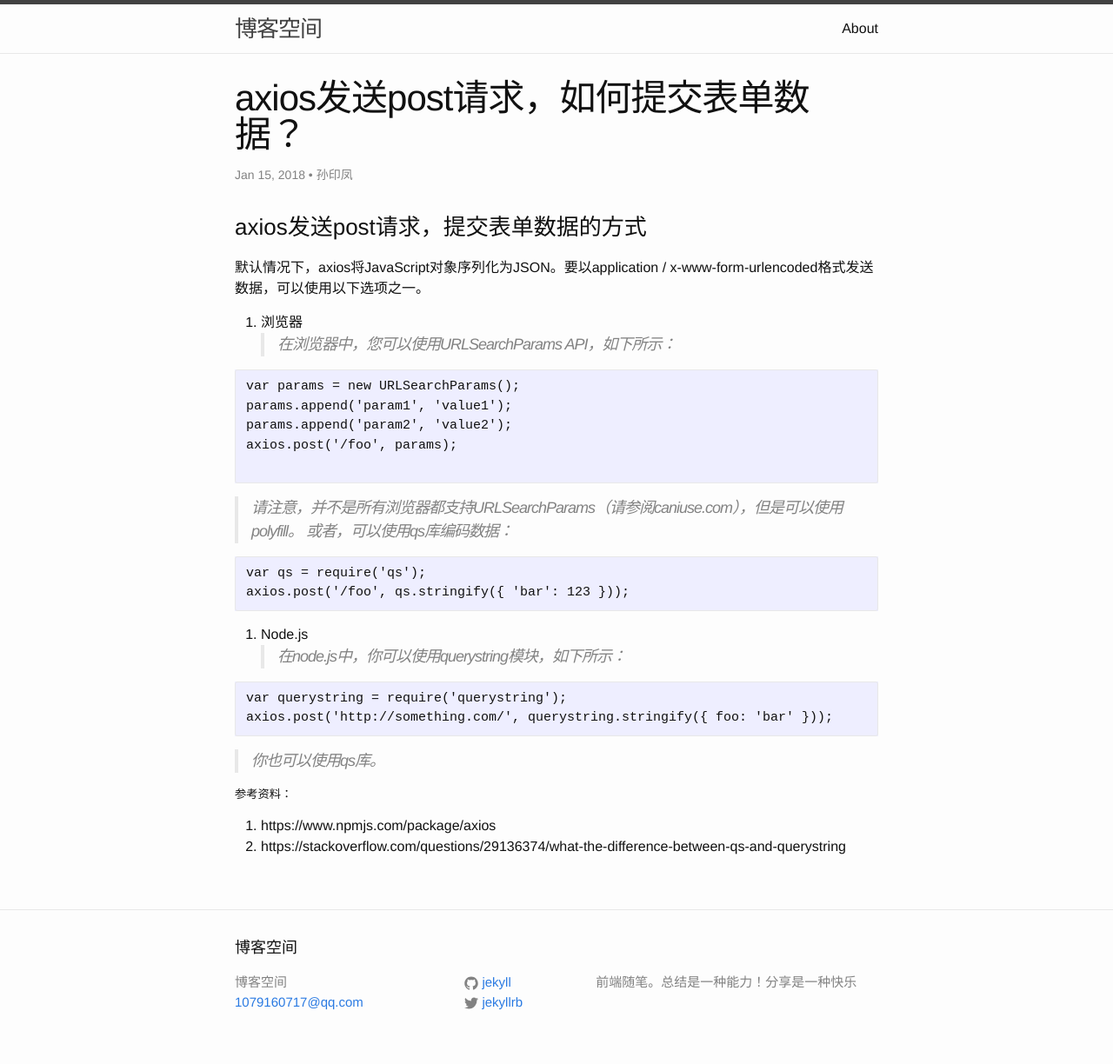
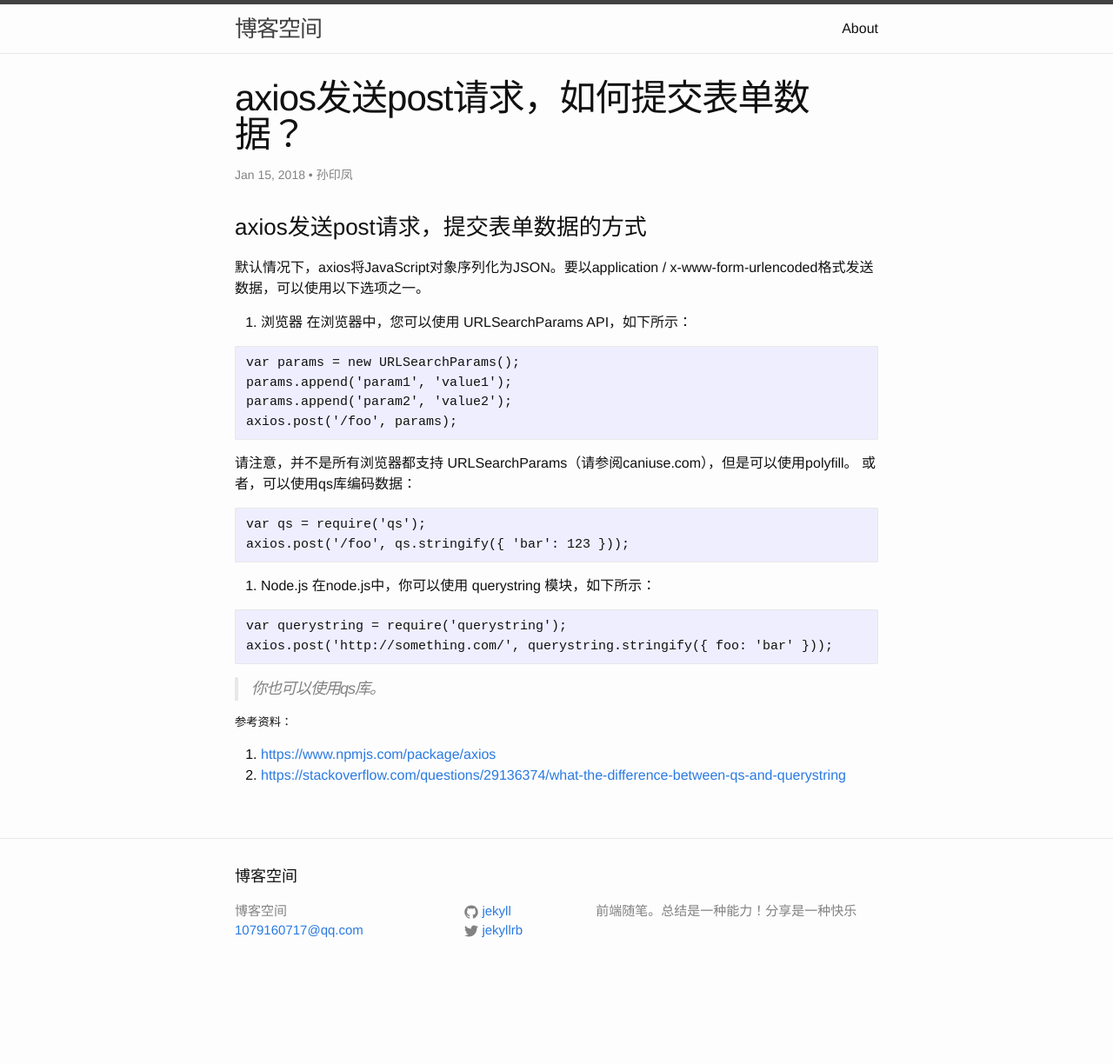
Before and after one commit to essaycode/essaycode.github.io, a Jekyll site: the page built from _posts/2018-01-15-axios发送post请求，如何提交表单数据？.markdown, in a window 1280 px wide. Shown: the whole page at 87% size. Built offline with Jekyll 4.4.1, drawn with Linux system fonts in a browser that asks for light colours; after the commit the page ends 1142 px from its top, so only the background shows below that.

Commit message:
修改文章

````diff
--- a/_posts/2018-01-15-axios发送post请求，如何提交表单数据？.markdown
+++ b/_posts/2018-01-15-axios发送post请求，如何提交表单数据？.markdown
@@ -11,18 +11,17 @@ categories: sunyinfeng
 默认情况下，axios将JavaScript对象序列化为JSON。要以application / x-www-form-urlencoded格式发送数据，可以使用以下选项之一。
 
 1. 浏览器
-> 在浏览器中，您可以使用URLSearchParams API，如下所示：
+在浏览器中，您可以使用 URLSearchParams API，如下所示：
 
 ```
 var params = new URLSearchParams();
 params.append('param1', 'value1');
 params.append('param2', 'value2');
 axios.post('/foo', params);
+```
 
-```
->
-请注意，并不是所有浏览器都支持URLSearchParams（请参阅caniuse.com），但是可以使用polyfill。
-> 或者，可以使用qs库编码数据：
+请注意，并不是所有浏览器都支持 URLSearchParams（请参阅caniuse.com），但是可以使用polyfill。
+或者，可以使用qs库编码数据：
 
 ```
 var qs = require('qs');
@@ -30,7 +29,7 @@ axios.post('/foo', qs.stringify({ 'bar': 123 }));
 ```
 
 2. Node.js
-> 在node.js中，你可以使用querystring模块，如下所示：
+在node.js中，你可以使用 querystring 模块，如下所示：
 
 ```
 var querystring = require('querystring');
@@ -40,5 +39,5 @@ axios.post('http://something.com/', querystring.stringify({ foo: 'bar' }));
 你也可以使用qs库。
 
 ##### 参考资料：
-1. https://www.npmjs.com/package/axios
-2. https://stackoverflow.com/questions/29136374/what-the-difference-between-qs-and-querystring
+1. [https://www.npmjs.com/package/axios](https://www.npmjs.com/package/axios)
+2. [https://stackoverflow.com/questions/29136374/what-the-difference-between-qs-and-querystring](https://stackoverflow.com/questions/29136374/what-the-difference-between-qs-and-querystring)
````
